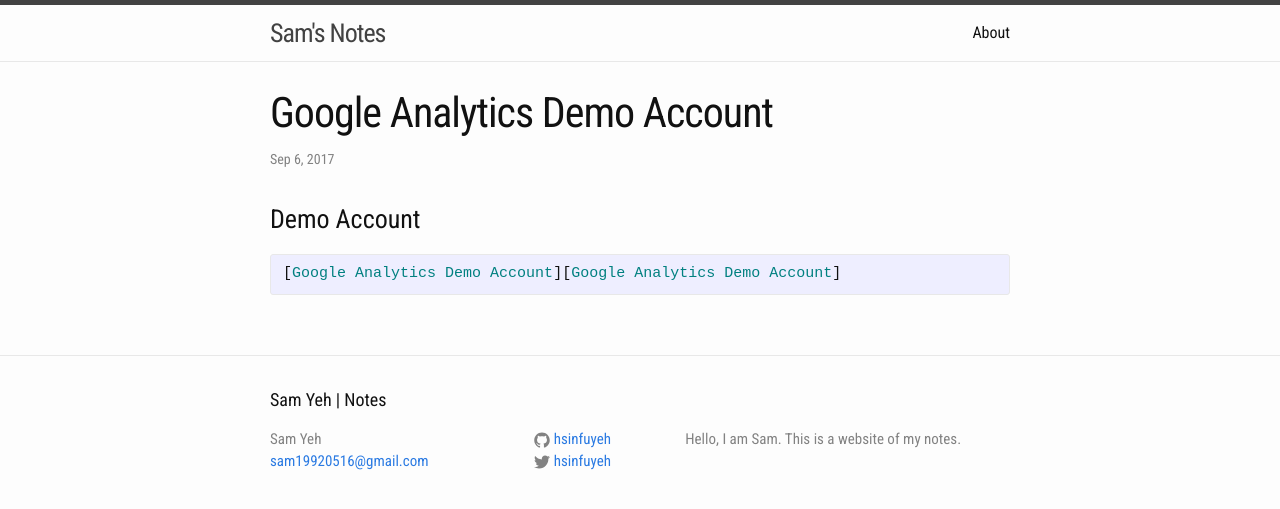
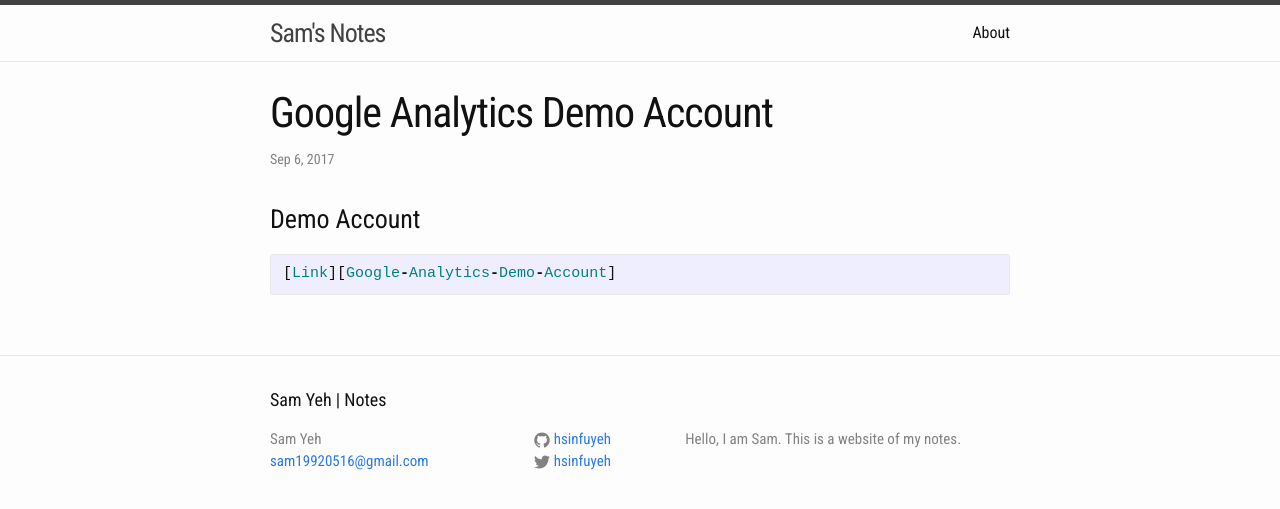
Before and after one commit to hsinfuyeh/hsinfuyeh.github.io, a Jekyll site: the page built from _posts/2017-09-06-google-analytics.markdown, in a window 1280 px wide. Shown: the top 509 px of the page. Built offline with Jekyll 4.4.1, drawn with Linux system fonts in a browser that asks for light colours.

Commit message:
update note1

```diff
--- a/_posts/2017-09-06-google-analytics.markdown
+++ b/_posts/2017-09-06-google-analytics.markdown
@@ -6,7 +6,7 @@
 ---
 <h3>Demo Account</h3>
 {% highlight ruby %}
-[Google Analytics Demo Account][Google Analytics Demo Account]
+[Link][Google-Analytics-Demo-Account]
 {% endhighlight %}
 
-[Google Analytics Demo Account]:https://support.google.com/analytics/answer/6367342?hl=zh-Hant
+[Google-Analytics-Demo-Account]:https://support.google.com/analytics/answer/6367342?hl=zh-Hant
--- a/_posts/2017-09-10-google-analytics-01.markdown
+++ b/_posts/2017-09-10-google-analytics-01.markdown
@@ -17,3 +17,5 @@
   _utmx/_utmxx: 主要用於測試不同版本網頁實驗的狀況(A/B Test)<br>
   _utmz: 儲存流量來源與活動相關資訊，屬於持續性Cookies，存續時間為6個月。<br>
   _ga: 屬於持續型Cookies，存續時間為2年。
+6. 1 Gmail Account > 100 GA Accounts > 50 Properties > 25 views
+7.
```
